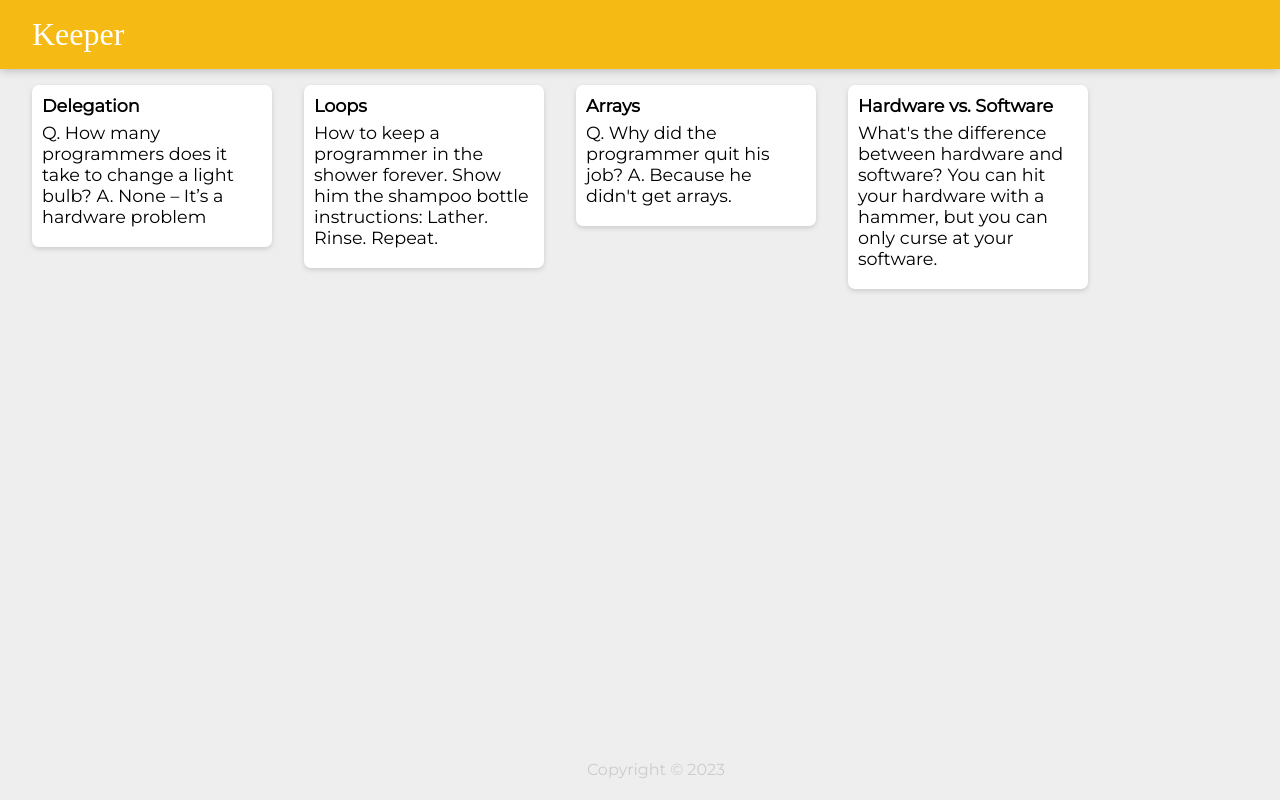
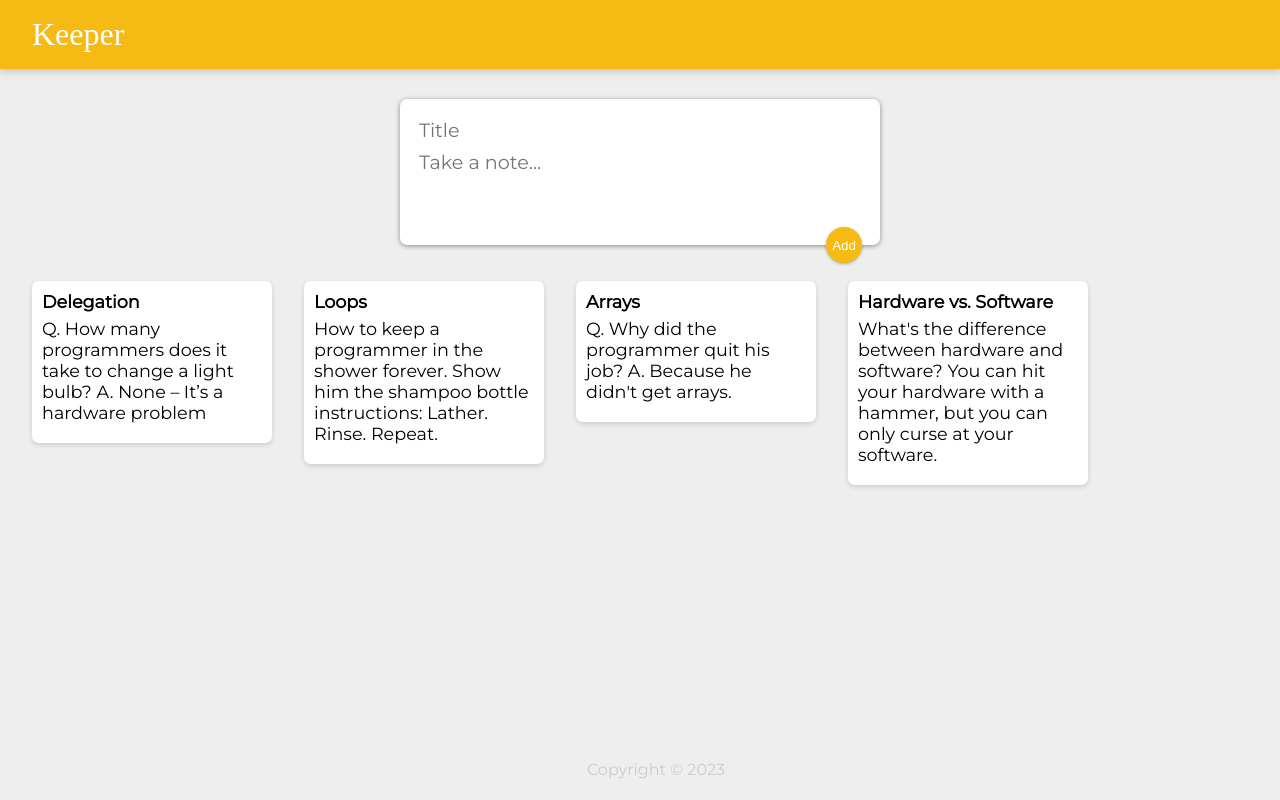
Before and after one commit to VishalMX3/Google-Keep-Clone, a React (Create React App) app: page / in a window 1280 px wide. Built offline with nearby package versions, Linux system fonts and the light colour scheme; a web font is replaced by a local one.

Commit message:
Created a new component createArea

```diff
--- a/public/styles.css
+++ b/public/styles.css
@@ -54,3 +54,51 @@ footer p {
   white-space: pre-wrap;
   word-wrap: break-word;
 }
+
+
+
+.note button {
+  position: relative;
+  float: right;
+  margin-right: 10px;
+  color: #f5ba13;
+  border: none;
+  width: 36px;
+  height: 36px;
+  cursor: pointer;
+  outline: none;
+}
+
+form {
+  position: relative;
+  width: 480px;
+  margin: 30px auto 20px auto;
+  background: #fff;
+  padding: 15px;
+  border-radius: 7px;
+  box-shadow: 0 1px 5px rgb(138, 137, 137);
+}
+form input,
+form textarea {
+  width: 100%;
+  border: none;
+  padding: 4px;
+  outline: none;
+  font-size: 1.2em;
+  font-family: inherit;
+  resize: none;
+}
+form button {
+  position: absolute;
+  right: 18px;
+  bottom: -18px;
+  background: #f5ba13;
+  color: #fff;
+  border: none;
+  border-radius: 50%;
+  width: 36px;
+  height: 36px;
+  box-shadow: 0 1px 3px rgba(0, 0, 0, 0.3);
+  cursor: pointer;
+  outline: none;
+}
--- a/src/components/App.jsx
+++ b/src/components/App.jsx
@@ -3,18 +3,21 @@ import Header from "./Header";
 import Footer from "./Footer";
 import Note from "./Note";
 import notes from "../notes";
+import CreateArea from "./CreateArea";
 
 function App() {
   return (
     <>
       <Header />
-      <Footer />
+      <CreateArea />
+
       {notes.map(note => (
       <Note
         key={note.key}
         title={note.title}
         content={note.content} />
     ))}
+     <Footer />
 
     </>
   );
--- /dev/null
+++ b/src/components/CreateArea.jsx
@@ -0,0 +1,41 @@
+import React, { useState } from "react";
+
+function CreateArea() {
+  const [note, setNote] = useState({
+    title: "",
+    content: ""
+  });
+
+  function handleChange(event) {
+    const { name, value } = event.target;
+    setNote((prevNote) => {
+      return {
+        ...prevNote,
+        [name]: value
+      };
+    });
+  }
+
+  return (
+    <div>
+      <form>
+        <input
+          value={note.title}
+          onChange={handleChange}
+          name="title"
+          placeholder="Title"
+        />
+        <textarea
+          value={note.content}
+          onChange={handleChange}
+          name="content"
+          placeholder="Take a note..."
+          rows="3"
+        />
+        <button>Add</button>
+      </form>
+    </div>
+  );
+}
+
+export default CreateArea;
```
